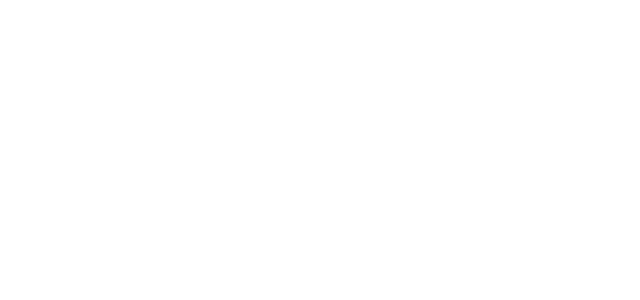
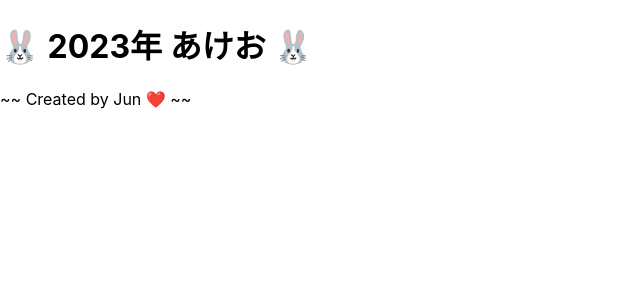
Before and after one commit to Gyozadaigaku/next-three-rabbit, a Next.js app: page / in a window 1280 px wide. Shown: the top 300 px of the page, without its empty margins (0-640 px from the left). Built offline with nearby package versions, Linux system fonts and the light colour scheme.

Commit message:
✨ add Rabbit component

```diff
--- /dev/null
+++ b/components/Rabbit/index.tsx
@@ -0,0 +1,14 @@
+import React, { useCallback, useEffect, useRef, useState } from "react";
+
+const Rabbit: React.FC = () => {
+  return (
+    <>
+      <h1>
+        🐰 <span>2023年 あけお</span> 🐰
+      </h1>
+      <footer>~~ Created by Jun ❤️ ~~</footer>
+    </>
+  );
+};
+
+export default Rabbit;
--- a/pages/index.tsx
+++ b/pages/index.tsx
@@ -1,6 +1,11 @@
 import type { NextPage } from "next";
 import dynamic from "next/dynamic";
 import Head from "next/head";
+
+const Rabbit = dynamic(() => import("../components/Rabbit"), {
+  ssr: false,
+  loading: () => <div>loading...</div>,
+});
 
 const Home: NextPage = () => {
   return (
@@ -8,6 +13,7 @@
       <Head>
         <title>🐰 2023年 あけお 🐰</title>
       </Head>
+      <Rabbit />
     </div>
   );
 };
```
